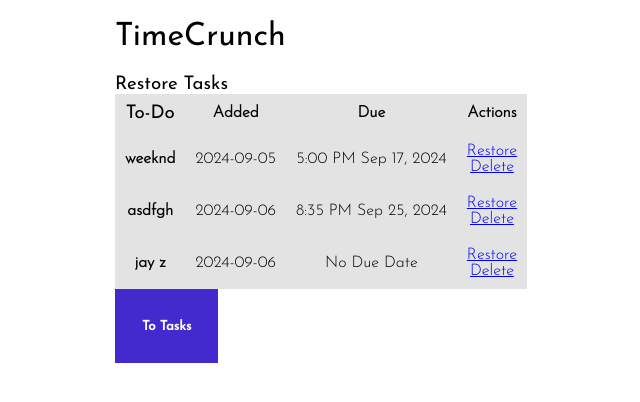
After one commit to tamzishe/TimeCrunch, a Flask app: page /restore in a window 1280 px wide. The commit adds this page. Shown: the top 402 px of the page, without its empty margins (319-959 px from the left). Run offline with Flask 3, Linux system fonts and the light colour scheme.

Commit message:
added restore/archive and updated home

```diff
--- a/app.py
+++ b/app.py
@@ -14,7 +14,7 @@ class ToDo(db.Model):
     dateCreated= db.Column(db.DateTime, default=datetime.now())
     dueDate=db.Column(db.Text, nullable=True)
     dueDateDebug=db.Column(db.Text, nullable=True)
-    completed =  db.Column(db.Integer, default=0) #send to archive
+    completed =  db.Column(db.Integer, default=0) #to send to archive
 
     def __repr__(self):
         return '<Task %r>' % self.id
@@ -32,7 +32,7 @@ def index():
                 task_dueDate=task_dueDate[0:8]
         except:
             task_dueDate="No Due Date"
-        new_task =  ToDo(content=task_content, dueDate=task_dueDate, dueDateDebug=task_dueDebug)
+        new_task =  ToDo(content=task_content, dueDate=task_dueDate, dueDateDebug=task_dueDebug, completed=0)
         try:
             db.session.add(new_task)
             db.session.commit()
@@ -57,11 +57,26 @@ def delete(id):
 def complete(id):
     taskComplete = ToDo.query.get_or_404(id)
     try:
-        taskComplete.complete=1
+        taskComplete.completed=1
         db.session.commit()
         return redirect("/")
     except:
         return 'There was a issue processing the completion of this task'
+
+@app.route("/restore")
+def restore():
+    tasks =  ToDo.query.order_by(ToDo.dateCreated).all()
+    return render_template("archive.html", tasks=tasks)
+@app.route("/restore/<int:id>")
+def restoreTask(id):
+    taskComplete = ToDo.query.get_or_404(id)
+    try:
+        taskComplete.completed = 0
+        db.session.commit()
+        return redirect("/")
+    except:
+        return 'There was a issue restoring this task'
+
 
 @app.route("/update/<int:id>", methods=["GET", "POST"])
 def update(id):
--- a/static/css/main.css
+++ b/static/css/main.css
@@ -20,7 +20,7 @@ h1{
     font-family: josefinSans;
     font-weight:500;
 }
-h2,h5,p{
+h2,h3,h5,p{
     font-family: josefinSans;
     font-weight:200;
     margin: 0;
@@ -42,20 +42,40 @@ tr{
     margin: 10px;
     border:none
 }
-button {
+.btn {
     cursor: pointer;
+    padding: 10px 24px;
+    transition-duration: 0.4s;
+}
+.btn a{
+    text-decoration: none;
+    color: white;
+}
+.btn.btn1{
     font-family: josefinSans;
+    text-align: center;
     font-weight: 300;
+    text-decoration: none;
+    color: white;
     background-color: #5121c2;
     border: 3px solid #5121c2;
+}
+.btn.btn2{
+    font-family: josefinSans;
+    text-align: center;
+    font-weight: 300;
+    text-decoration: none;
     color: white;
-    padding: 10px 24px;
-    text-align: center;
-    transition-duration: 0.4s;
+    background-color: #422ace;
+    border: 3px solid #422ace;
 }
-button:hover {
+.btn.btn1:hover {
     background-color: white;
     color: #5121c2;
+}
+.btn.btn2:hover {
+    background-color: white;
+    color: #422ace;
 }
 #titleCover {
     position: fixed;
--- /dev/null
+++ b/templates/archive.html
@@ -0,0 +1,43 @@
+<!DOCTYPE html>
+<html lang="en">
+<head>
+    <meta charset="UTF-8">
+    <meta name="viewport" content="width=device-width, initial-scale=1.0">
+    <link rel="stylesheet" href="{{ url_for('static', filename='css/main.css') }}">
+    <link rel="icon" type="image/x-icon" href="{{ url_for('static', filename='images/timecrunch.png') }}">
+    <title>TimeCrunch: Archive</title>
+</head>
+<body >
+    <div class="content">
+        <h1>TimeCrunch</h1>
+        <h3>Restore Tasks</h3>
+        {% if tasks|length < 1 %}
+        <h5> There are no tasks in the archive.</h5>
+        {% else %}
+        <table>
+            <tr>
+                <th><h3>To-Do</h3></th>
+                <th>Added</th>
+                <th>Due</th>
+                <th>Actions</th>
+            </tr>
+            {% for task in tasks %}
+                {% if task.completed == 1 %} <!-- complete task -->
+                <tr>
+                    <td><strong>{{ task.content }}</strong></td>
+                    <td>{{ task.dateCreated.date() }}</td>
+                    <td>{{ task.dueDate }}</td>
+                    <td>
+                        <a href="/restore/{{task.id}}">Restore</a>
+                        <br>
+                        <a href="/delete/{{task.id}}">Delete</a>
+                    </td>
+                </tr>
+                {% endif %}
+            {% endfor %}
+        </table>
+        {% endif %}
+        <button class="btn btn2"><a href="/"><h4>To Tasks</h4></a></button>
+    </div>
+</body>
+</html>
--- a/templates/home.html
+++ b/templates/home.html
@@ -4,6 +4,7 @@
     <meta charset="UTF-8">
     <meta name="viewport" content="width=device-width, initial-scale=1.0">
     <link rel="stylesheet" href="{{ url_for('static', filename='css/main.css') }}">
+    <link rel="icon" type="image/x-icon" href="{{ url_for('static', filename='images/timecrunch.png') }}">
     <title>TimeCrunch</title>
 </head>
 <body >
@@ -23,6 +24,7 @@
                 <th>Actions</th>
             </tr>
             {% for task in tasks %}
+                {% if task.completed == 0 %} <!-- incomplete task -->
                 <tr>
                     <td><strong>{{ task.content }}</strong></td>
                     <td>{{ task.dateCreated.date() }}</td>
@@ -35,10 +37,12 @@
                         <a href="/update/{{task.id}}">Update</a>
                     </td>
                 </tr>
+                {% endif %}
             {% endfor %}
         </table>
         {% endif %}
-        <button onclick="toggleWindow()"><h4>Add New Task</h4></button>
+        <button class="btn btn1" onclick="toggleWindow()"><h4>Add New Task</h4></button>
+        <button class="btn btn2"><a href="/restore"><h4>Completed Tasks</h4></a></button>
     </div>
     <div class=window id="openWindow">
         <div id="overlay">
--- a/templates/update.html
+++ b/templates/update.html
@@ -4,7 +4,8 @@
     <meta charset="UTF-8">
     <meta name="viewport" content="width=device-width, initial-scale=1.0">
     <link rel="stylesheet" href="{{ url_for('static', filename='css/main.css') }}">
-    <title>TimeCrunch</title>
+    <link rel="icon" type="image/x-icon" href="{{ url_for('static', filename='images/timecrunch.png') }}">
+    <title>TimeCrunch: Update</title>
 </head>
 <body>
     <h1>Update Task</h1>
```
Also changed, not shown: instance/tasks.db, static/images/timecrunch.png (added).
